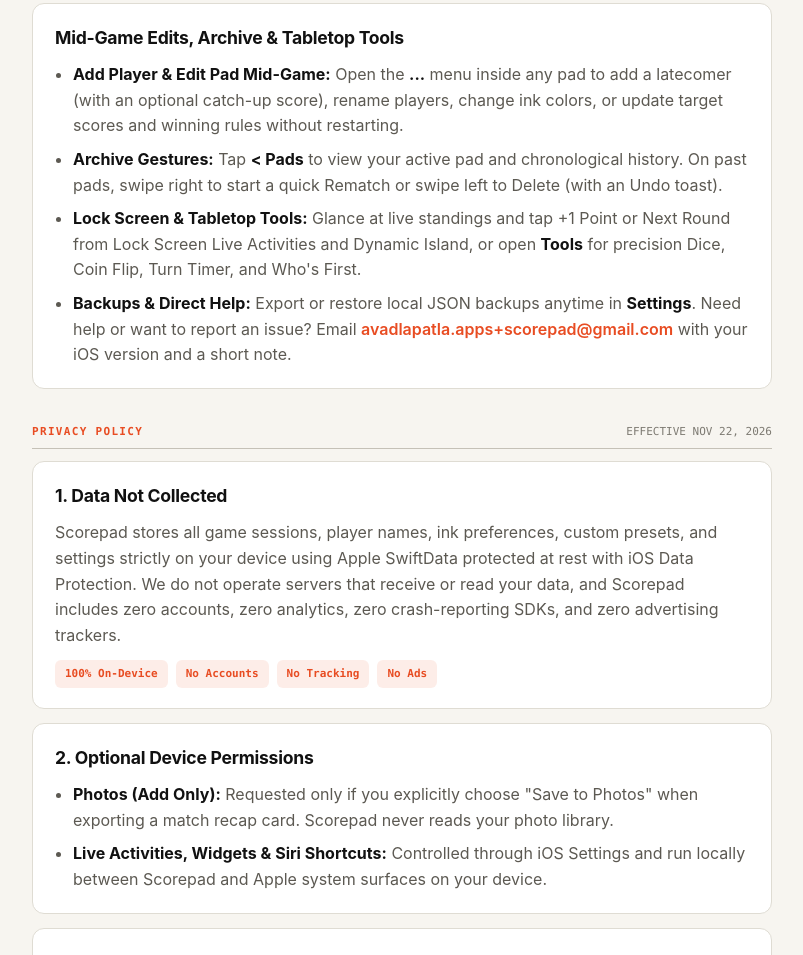
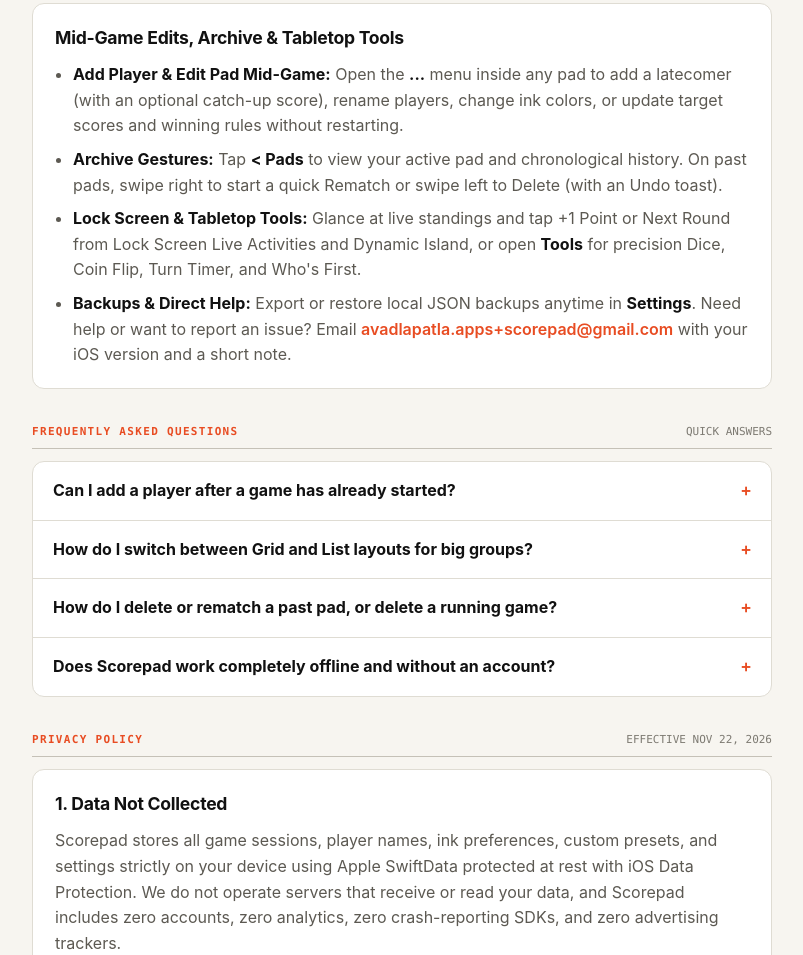
Before and after one commit to appsvadlapatla/appsvadlapatla.github.io, a plain HTML site: page scorepad/index.html in a window 1280 px wide. Shown: the part 777-1732 px from the top of the page, without its empty margins (238-1041 px from the left). Drawn offline with Linux system fonts and the light colour scheme.

Commit message:
Update index.html

```diff
--- a/scorepad/index.html
+++ b/scorepad/index.html
@@ -4,7 +4,7 @@
   <meta charset="UTF-8">
   <meta name="viewport" content="width=device-width, initial-scale=1.0">
   <meta name="color-scheme" content="light dark">
-  <title>Scorepad · Support &amp; Privacy</title>
+  <title>Scorepad · Support, FAQ &amp; Privacy</title>
   <style>
     :root {
       color-scheme: light dark;
@@ -227,6 +227,55 @@
 
     a:hover { text-decoration: underline; }
 
+    .faq-list {
+      background: var(--surface);
+      border: 1px solid var(--border);
+      border-radius: 12px;
+      overflow: hidden;
+    }
+
+    details {
+      border-bottom: 1px solid var(--border);
+    }
+
+    details:last-child {
+      border-bottom: none;
+    }
+
+    summary {
+      list-style: none;
+      cursor: pointer;
+      padding: 16px 20px;
+      font-weight: 700;
+      color: var(--ink);
+      display: flex;
+      align-items: center;
+      justify-content: space-between;
+      gap: 12px;
+    }
+
+    summary::-webkit-details-marker {
+      display: none;
+    }
+
+    summary::after {
+      content: "+";
+      font-family: ui-monospace, "SF Mono", Menlo, monospace;
+      font-size: 16px;
+      font-weight: 700;
+      color: var(--accent);
+      flex-shrink: 0;
+    }
+
+    details[open] summary::after {
+      content: "−";
+    }
+
+    .faq-body {
+      padding: 0 20px 18px;
+      color: var(--secondary);
+    }
+
     .pill-row {
       display: flex;
       flex-wrap: wrap;
@@ -263,7 +312,8 @@
       <h1>Support &amp; Privacy</h1>
       <p class="lead">A clean Swiss paper scorebook for game night on iPhone. No accounts, no ads, completely offline.</p>
       <nav aria-label="Page sections">
-        <a href="#support">Support &amp; Tips</a>
+        <a href="#support">Support</a>
+        <a href="#faq">FAQ</a>
         <a href="#privacy">Privacy Policy</a>
         <a href="mailto:avadlapatla.apps+scorepad@gmail.com">Email Developer</a>
       </nav>
@@ -292,6 +342,41 @@
         <li><strong>Lock Screen &amp; Tabletop Tools:</strong> Glance at live standings and tap +1 Point or Next Round from Lock Screen Live Activities and Dynamic Island, or open <strong>Tools</strong> for precision Dice, Coin Flip, Turn Timer, and Who's First.</li>
         <li><strong>Backups &amp; Direct Help:</strong> Export or restore local JSON backups anytime in <strong>Settings</strong>. Need help or want to report an issue? Email <a href="mailto:avadlapatla.apps+scorepad@gmail.com">avadlapatla.apps+scorepad@gmail.com</a> with your iOS version and a short note.</li>
       </ul>
+    </section>
+
+    <div id="faq" class="section-header">
+      <span class="section-label">Frequently Asked Questions</span>
+      <span class="section-meta">QUICK ANSWERS</span>
+    </div>
+
+    <section class="faq-list" aria-label="Frequently Asked Questions">
+      <details>
+        <summary>Can I add a player after a game has already started?</summary>
+        <div class="faq-body">
+          <p>Yes. Open the <strong>...</strong> menu at the top right of your scorepad and tap <strong>Add Player</strong>. You can pick from saved players or enter a new name, choose an ink color, and optionally enter a catch-up score for missed rounds.</p>
+        </div>
+      </details>
+
+      <details>
+        <summary>How do I switch between Grid and List layouts for big groups?</summary>
+        <div class="faq-body">
+          <p>Games with five or more players open in the vertical List ledger automatically so every player and rank stays clearly visible. You can tap the <strong>Grid / List</strong> or <strong>Seat / Rank</strong> toggle in the top standings strip anytime.</p>
+        </div>
+      </details>
+
+      <details>
+        <summary>How do I delete or rematch a past pad, or delete a running game?</summary>
+        <div class="faq-body">
+          <p>On the Pads archive screen, swipe right on any past pad to reveal <strong>Rematch</strong>, or swipe left to reveal <strong>Delete</strong> (with an Undo toast). To delete a currently active pad, tap the <strong>...</strong> menu on the Active Pad card or inside the scorepad and choose <strong>Delete Pad</strong>.</p>
+        </div>
+      </details>
+
+      <details>
+        <summary>Does Scorepad work completely offline and without an account?</summary>
+        <div class="faq-body">
+          <p>Yes. Scorepad requires no account, no subscription, and no internet connection. All pads, player stats, and custom setups stay on your iPhone, and you can export or restore local JSON backups anytime in Settings.</p>
+        </div>
+      </details>
     </section>
 
     <div id="privacy" class="section-header">
```
